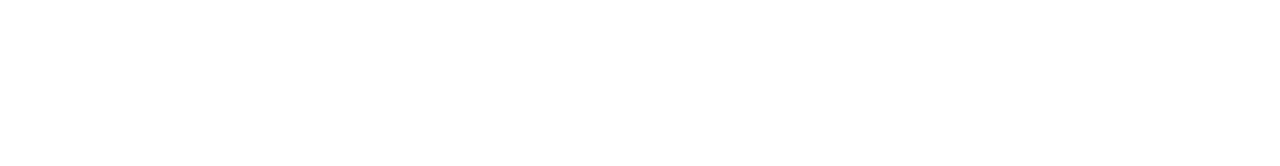
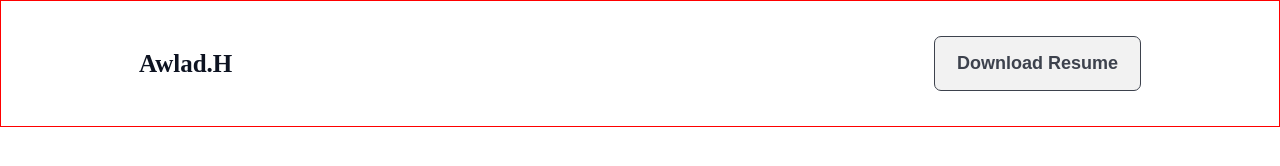
Before and after one commit to mrmoinbd/assignment-first-reset, a plain HTML site: page index.html in a window 1280 px wide. Drawn offline with Linux system fonts and the light colour scheme; a web font is replaced by a local one.

Commit message:
added a nav section completely

```diff
--- a/index.html
+++ b/index.html
@@ -7,6 +7,23 @@
     <link rel="stylesheet" href="styles/style.css">
 </head>
 <body>
+    <header>
+        <!-- nav section start -->
+        <nav class="nav">
+            <span class="nav-txt">Awlad.H</span>
+            <button class="nav-btn">Download Resume</button>
+        </nav>
+        <!-- nav section end -->
+
+        <!-- header banner section start -->
+        <!-- header banner section end -->
+    </header>
+    <main>
+
+    </main>
+    <footer>
+
+    </footer>
 
 </body>
 </html>
--- a/styles/style.css
+++ b/styles/style.css
@@ -0,0 +1,44 @@
+/* google fonts */
+@import url('https://fonts.googleapis.com/css2?family=Azeret+Mono:ital,wght@0,100..900;1,100..900&display=swap');
+
+/* font-family: "Azeret Mono", monospace; */
+/* common shared style */
+* {
+    box-sizing: border-box;
+    margin: 0;
+    padding: 0;
+}
+
+body {
+    font-family: "Azeret Mono";
+}
+
+/* nav section style start */
+.nav {
+    border: 1px solid red;
+    max-width: 1325px;
+    padding: 35px 138px;
+    display: flex;
+    align-items: center;
+    justify-content: space-between;
+}
+
+.nav .nav-txt {
+    color: #0D1321;
+    font-size: 25px;
+    font-style: normal;
+    font-weight: 800;
+    line-height: normal;
+}
+
+.nav .nav-btn {
+    color: #0D1321;
+    font-size: 18px;
+    font-style: normal;
+    font-weight: 600;
+    line-height: normal;
+    border-radius: 7px;
+    border: 1px solid #0D1321;
+    opacity: 0.8;
+    padding: 16px 22px;
+}
```
